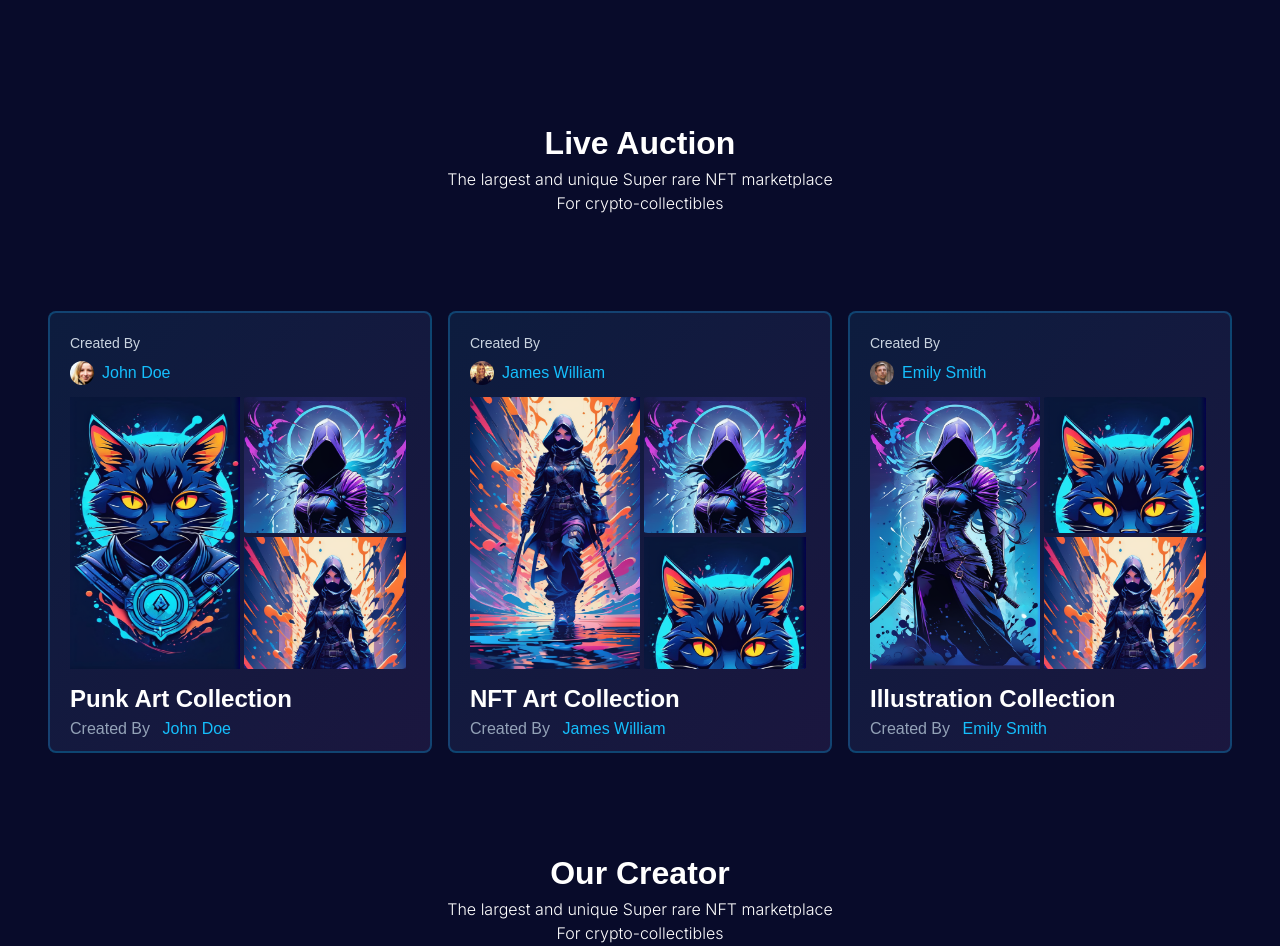
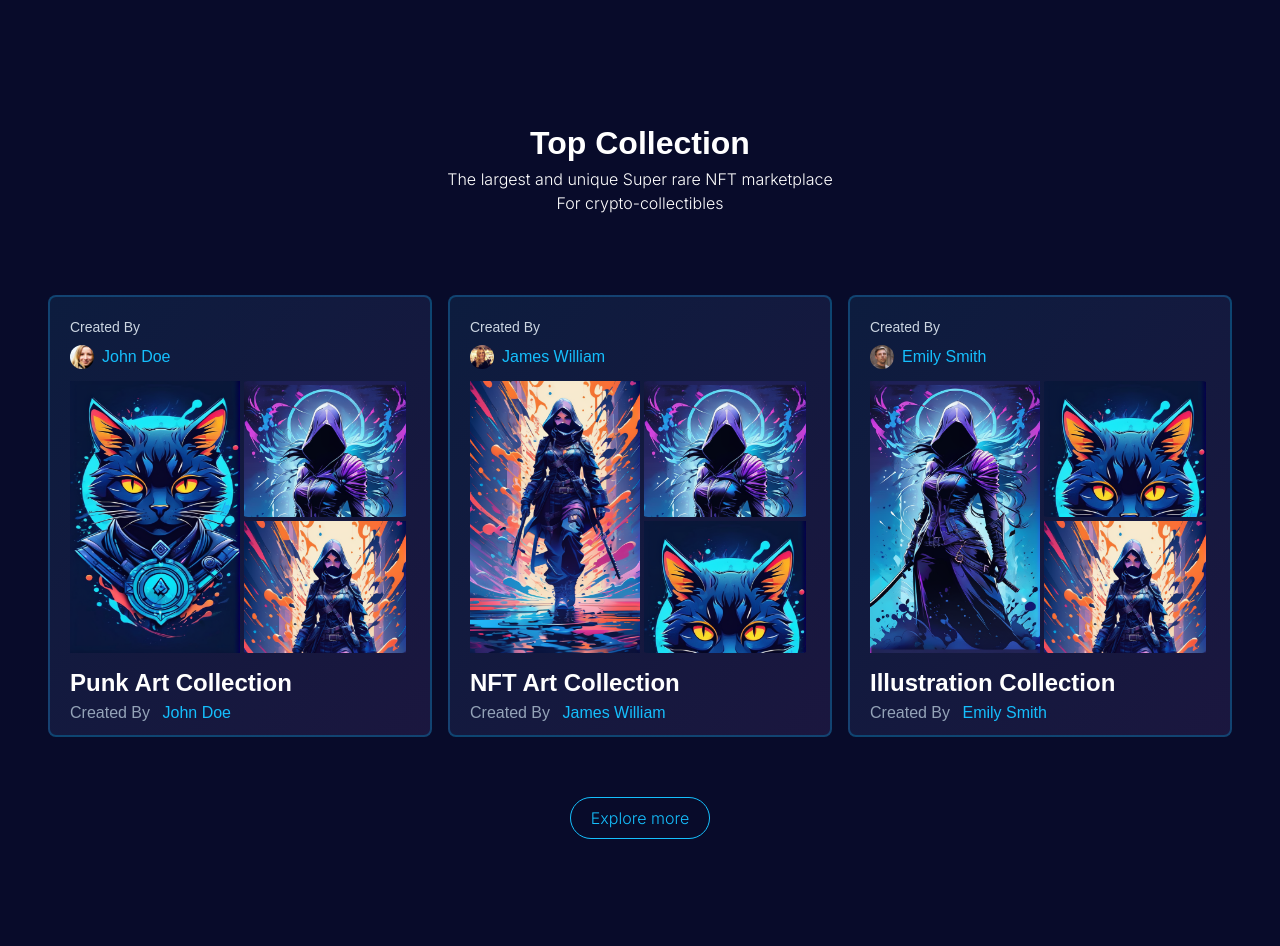
Before and after one commit to tharaka-mts/NFT-Marketplace-app, a React (Vite) app: page / in a window 1280 px wide. Shown: the part 3306-4252 px from the top of the page. Built offline with nearby package versions, Linux system fonts and the light colour scheme; a web font is replaced by a local one.

Commit message:
refactor: top collection title

```diff
--- a/src/containers/TopCollection.jsx
+++ b/src/containers/TopCollection.jsx
@@ -1,17 +1,20 @@
-import { data } from "autoprefixer";
 import { topCollectionData } from "../assets/dummy";
+import { Button } from "../components";
 
 const TopCollection = () => {
   return (
     <div className="mt-20">
       <div className="text-center">
-        <h1 className="font-clash font-semibold text-[32px]"> Live Auction</h1>
+        <h1 className="font-clash font-semibold text-[32px]">
+          {" "}
+          Top Collection
+        </h1>
         <p className="font-inter">
           The largest and unique Super rare NFT marketplace <br />
           For crypto-collectibles
         </p>
       </div>
-      <div className="flex flex-wrap mt-24 justify-center gap-4">
+      <div className="flex flex-wrap mt-20 justify-center gap-4">
         {topCollectionData.map((data, index) => (
           <div
             key={index}
@@ -31,7 +34,11 @@ const TopCollection = () => {
                 </p>
               </div>
               <div className="flex my-2 rounded-md w-full h-[280px]">
-                <img className="basis-1/2 py-1" src={data.image.img1} alt="img" />
+                <img
+                  className="basis-1/2 py-1"
+                  src={data.image.img1}
+                  alt="img"
+                />
                 <div className="flex-row py-1 basis-1/2 justify-between">
                   <div className="flex-1 pb-1 px-1 h-[50%] overflow-hidden rounded-lg">
                     <img src={data.image.img2} alt="img" />
@@ -53,6 +60,9 @@ const TopCollection = () => {
           </div>
         ))}
       </div>
+      <div className="text-center mt-10">
+        <Button title="Explore more" type="outline" className="mt-5" />
+      </div>
     </div>
   );
 };
```
